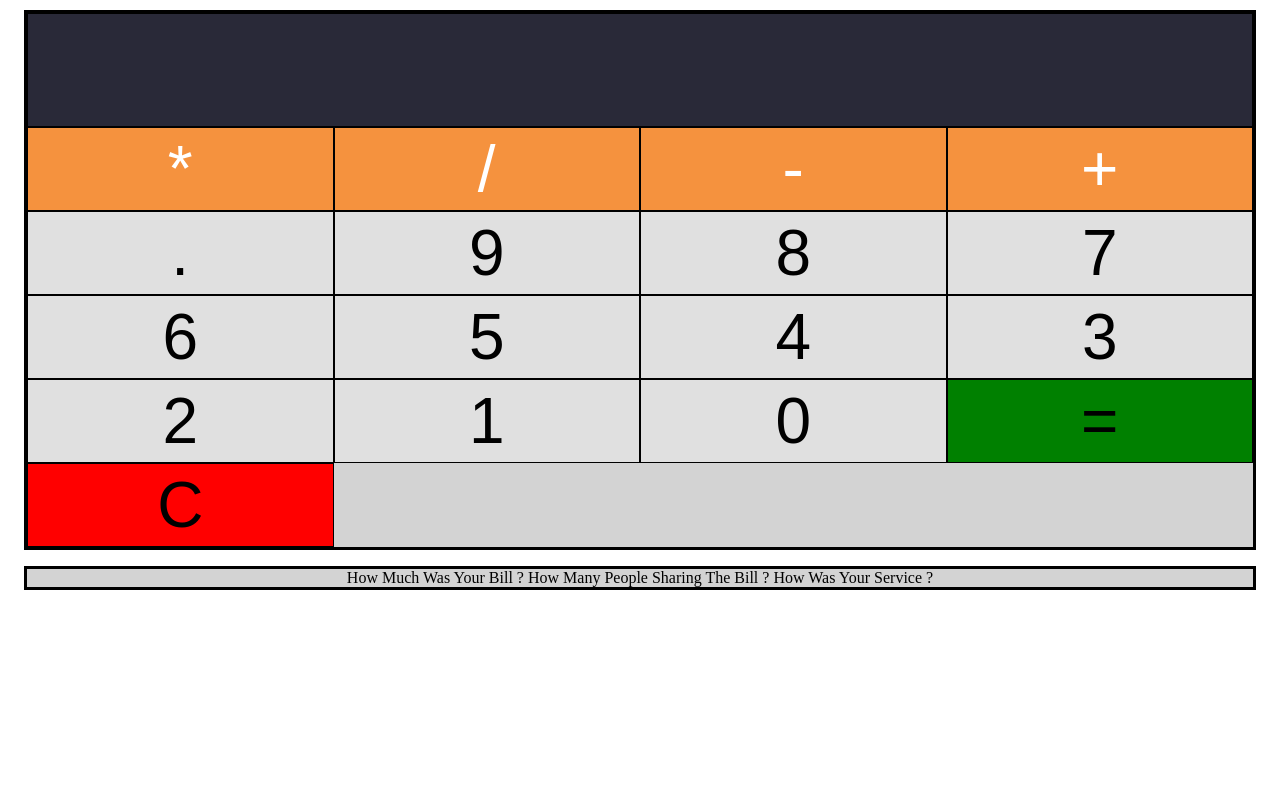
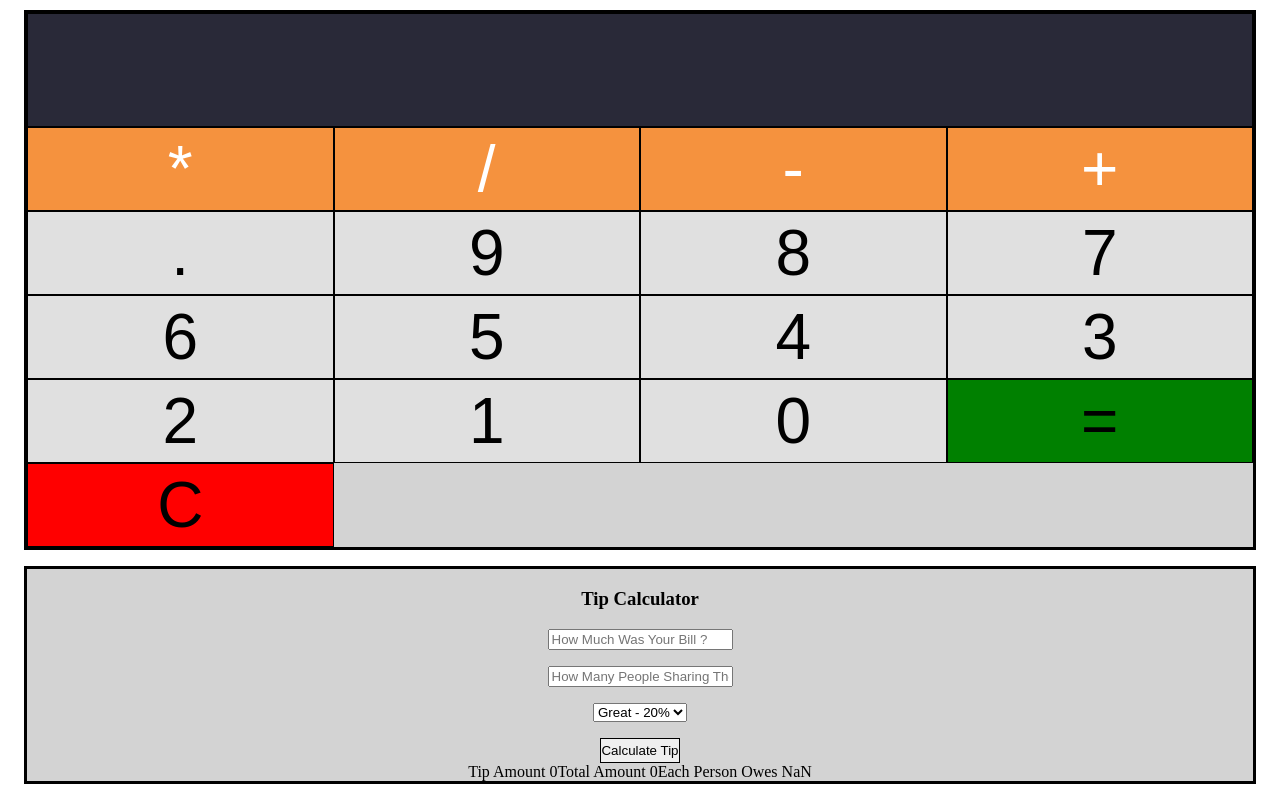
Before and after one commit to zjschulz/onehundred, a React (Create React App) app in the folder onehundred-frontend/: page / in a window 1280 px wide. Shown: the part 504-1304 px from the top of the page. Before the commit the page ends 1110 px from the top, so only its background shows below. Built offline with nearby package versions, Linux system fonts and the light colour scheme.

Commit message:
built out initial form and display of values

```diff
--- a/onehundred-frontend/src/components/Eight.js
+++ b/onehundred-frontend/src/components/Eight.js
@@ -6,19 +6,61 @@ export default class Eight extends Component {
         super(props);
 
         this.state = {
-            display: "",
+            bill: "",
+            people: "",
+            tip: "0.2"
         }
 
+        this.handleSubmit = this.handleSubmit.bind(this);
+        this.handleChange = this.handleChange.bind(this);
+
+    }
+
+    handleSubmit(event) {
+        event.preventDefault();
+    }
+
+    handleChange(event) {
+        this.setState({
+            [event.target.name]: event.target.value
+        });
     }
 
     render () {
         return (
             <div className="Eight" style={{background: 'lightgrey', borderStyle: 'solid', margin: '1rem', textAlign: 'center'}}>
-                <form>
-                    How Much Was Your Bill ?
-                    How Many People Sharing The Bill ?
-                    How Was Your Service ?
+                <h3>Tip Calculator</h3>
+                <form onSubmit={this.handleSubmit}>
+                    <input
+                    type="bill"
+                    name="bill"
+                    placeholder="How Much Was Your Bill ?"
+                    value={this.state.bill}
+                    onChange={this.handleChange}
+                    required></input><p></p>
+                    <input
+                    type="people"
+                    name="people"
+                    placeholder="How Many People Sharing The Bill ?"
+                    value={this.state.people}
+                    onChange={this.handleChange}
+                    required></input><p></p>
+                    <select
+                    id = "tip"
+                    type="tip"
+                    name="tip"
+                    placeholder="How Was Your Service ?"
+                    value={this.state.tip}
+                    onChange={this.handleChange}>
+                        <option value="0.2">Great - 20%</option>
+                        <option value="0.1">Good - 10%</option>
+                        <option value="0.02">Bad - 2%</option>
+                    </select><p></p>
+                    <button type="submit">Calculate Tip</button>
                 </form>
+                Tip Amount {this.state.bill*this.state.tip}
+                Total Amount {Number(this.state.bill)+Number(this.state.bill*this.state.tip)}
+                Each Person Owes {(Number(this.state.bill)+Number(this.state.bill*this.state.tip))/Number(this.state.people)}
             </div>
         )
     }
```
